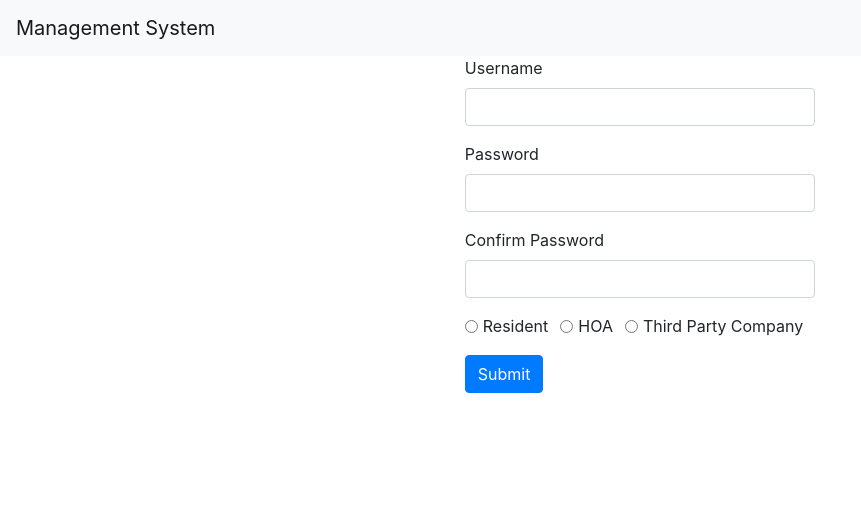
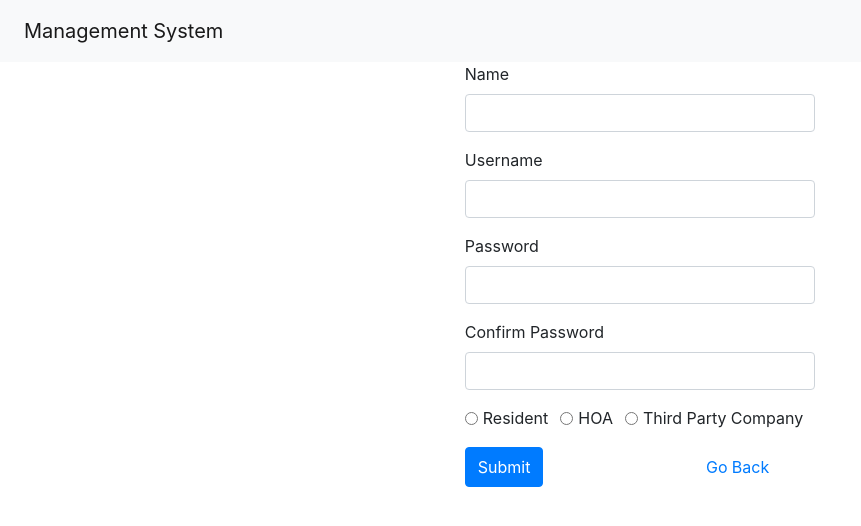
Before and after one commit to NSF-Nagisa/Flag-Camp-Community-Property-Management-System, a React (Create React App) app in the folder Frontend/management_system/: page /register in a window 1280 px wide. Shown: the top 526 px of the page, without its empty margins (0-861 px from the left). Built offline with nearby package versions, Linux system fonts and the light colour scheme.

Commit message:
Navigation-add logout; Register-add go back; Rreplace <a> with <Link>;

```diff
--- a/Frontend/management_system/src/components/App.js
+++ b/Frontend/management_system/src/components/App.js
@@ -1,16 +1,16 @@
 import React from 'react';
 import Main from './Main';
 import Navigation from './Navigation';
-import { useSelector } from 'react-redux';
-
+import { BrowserRouter } from 'react-router-dom';
 
 function App() {
-  const isLoggedIn = useSelector(state => state.isLoggedIn.value);
   return (
-    <React.Fragment>
-      <Navigation isLoggedIn={isLoggedIn}/>
-      <Main/>
-    </React.Fragment>
+    <BrowserRouter>
+      <div>
+        <Navigation/>
+        <Main/>
+      </div>
+    </BrowserRouter>
   );
 }
 
--- a/Frontend/management_system/src/components/Login.js
+++ b/Frontend/management_system/src/components/Login.js
@@ -1,14 +1,20 @@
 import React from "react";
+import { useDispatch } from "react-redux";
+import { login} from "../slice/authSlice";
+import { Link } from "react-router-dom";
 
-function Login() {
+function Login(props) {
+  const dispatch = useDispatch();
   const handleLogin = (event) => {
-    event.preventDefault();
     const [username, password] = event.target;
     const userLogin = {
       username: username.value,
       password: password.value
     }
     // ToDo: post userLogin to /login API
+
+    dispatch(login());
+    props.history.push('/dashboard');
   };
 
   return (
@@ -24,7 +30,7 @@ function Login() {
         </div>
         <div className="container row">
           <button type="submit" className="btn btn-primary">Submit</button>
-          <a className="nav-link" href="/register">Register</a>
+          <Link className="nav-link" to="/register">Register</Link>
         </div>
       </form>
     </div>
--- a/Frontend/management_system/src/components/Main.js
+++ b/Frontend/management_system/src/components/Main.js
@@ -9,7 +9,7 @@ import auth from "../utils/auth.hoc";
 
 function Main (){
     return(
-        <BrowserRouter>
+        <React.Fragment>
             <Switch>
                 <Route path="/" exact component={Login}></Route>
                 <Route path="/login" component={Login}></Route>
@@ -18,7 +18,7 @@ function Main (){
                 <Route path="/discussion-board" component={auth(DiscussionBoard)}></Route>
                 <Route path="/schedule" component={auth(Schedule)}></Route>
             </Switch>
-        </BrowserRouter>
+        </React.Fragment>
     );
 }
 export default Main;
--- a/Frontend/management_system/src/components/Navigation.js
+++ b/Frontend/management_system/src/components/Navigation.js
@@ -1,21 +1,30 @@
 import React from "react";
+import { useDispatch } from "react-redux";
+import { logout } from "../slice/authSlice";
+import { useSelector } from 'react-redux';
+import { Link } from "react-router-dom";
+
 function Navigation(props) {
-  const { isLoggedIn, handleLogout } = props;
+  const isLoggedIn = useSelector(state => state.isLoggedIn.value);
+  const dispatch = useDispatch();
   return (
-    <nav className="navbar navbar-expand-lg flex-row navbar-light bg-light">
-      <a className="navbar-brand" href={isLoggedIn ? "/dashboard" : "/login"}>Management System</a>
+    <nav className="navbar navbar-expand-lg flex-row navbar-light bg-light justify-content-between">
+      <Link className="navbar-brand p-2" to={isLoggedIn ? "/dashboard" : "/login"}>Management System</Link>
       {isLoggedIn ? (
-            <ul className="navbar-nav ">
+        <React.Fragment>
+          <ul className="navbar-nav p-2">
               <li className="nav-item">
-                    <a className="nav-link" href="/dashboard">Dashboard</a>
+                  <Link className="nav-link" to="/dashboard">Dashboard</Link>
               </li>
               <li className="nav-item">
-                    <a className="nav-link" href="/discussion-board">Discussion Board</a>
+                  <Link className="nav-link" to="/discussion-board">Discussion Board</Link>
               </li>
               <li className="nav-item">
-                    <a className="nav-link" href="/schedule">Schedule</a>
+                  <Link className="nav-link" to="/schedule">Schedule</Link>
               </li>
           </ul>
+          <button className="btn btn-secondary btn-sm ml-auto p-2" type="button" onClick={() => dispatch(logout())}>Logout</button>
+        </React.Fragment>
       ) : null}
     </nav>
   );
--- a/Frontend/management_system/src/components/Register.js
+++ b/Frontend/management_system/src/components/Register.js
@@ -1,4 +1,5 @@
 import React, { useState } from "react";
+import { Link } from "react-router-dom";
 
 function Register() {
   const [isSameFlag, setFlag] = useState(true);
@@ -23,6 +24,10 @@ function Register() {
   return (
     <div className="container d-flex justify-content-center">
       <form onSubmit={handleSubmit}>
+        <div className="form-group">
+          <label htmlFor="registerName">Name</label>
+          <input type="text" className="form-control" id="registerName" required/>
+        </div>
         <div className="form-group">
           <label htmlFor="registerUsername">Username</label>
           <input type="text" className="form-control" id="registerUsername" required/>
@@ -55,7 +60,10 @@ function Register() {
             <label className="form-check-label" htmlFor="registerThirdPartyCompanyRadioOption">Third Party Company</label>
           </div>
         </div>
+        <div className="container row justify-content-between">
           <button type="submit" className="btn btn-primary">Submit</button>
+          <Link className="nav-link" to="/login">Go Back</Link>
+        </div>
     </form>
   </div>
   );
```
Lines whose indentation alone changed are shown as unchanged.
